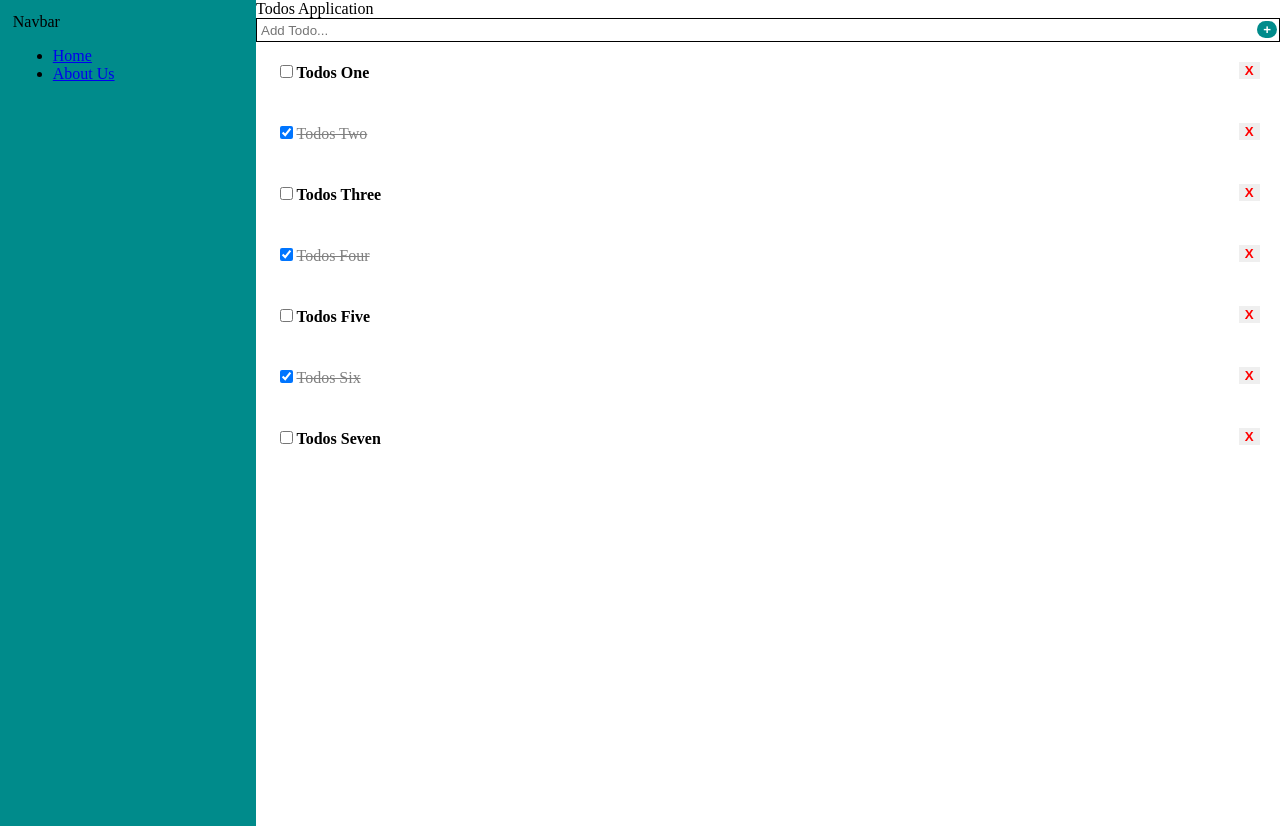
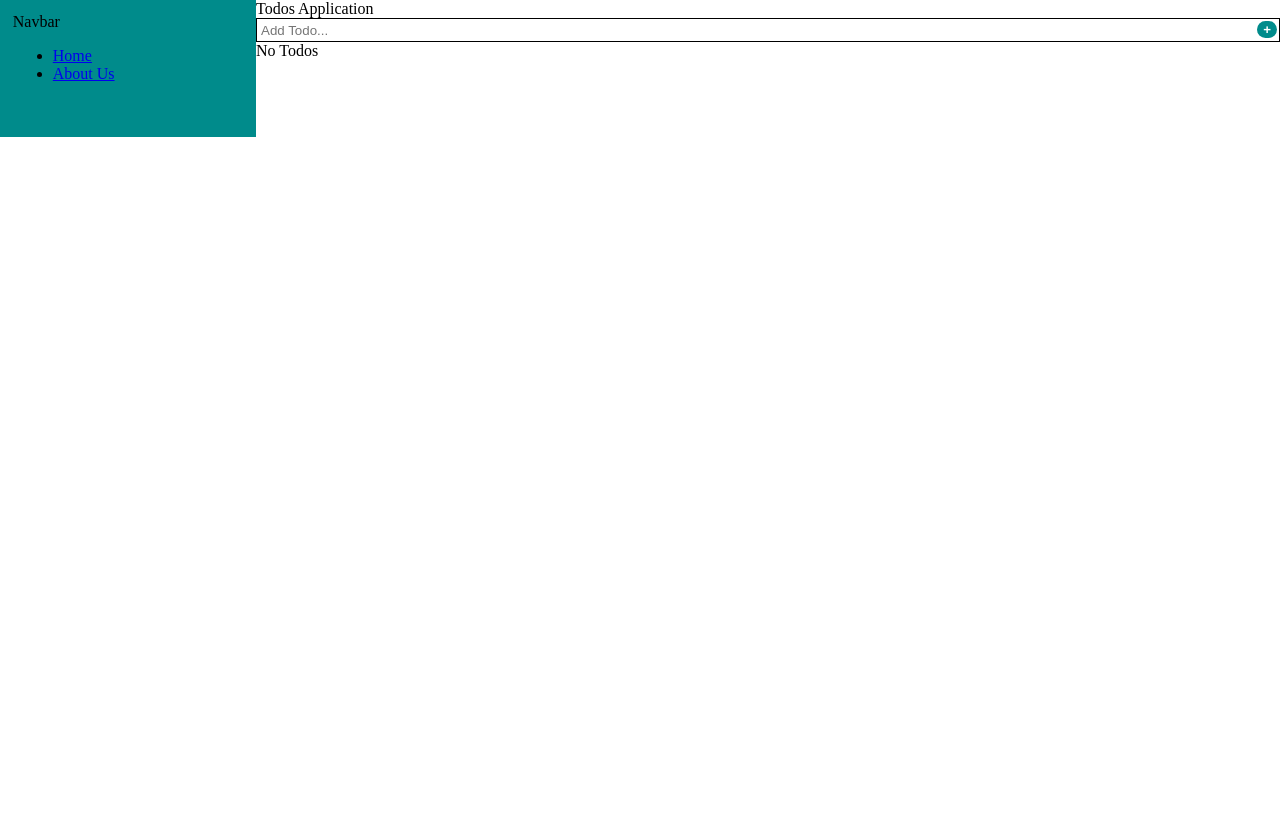
Before and after one commit to vikitaotiz/ReactTodoApp, a React (Create React App) app: page / in a window 1280 px wide. After the commit the page ends 800 px from the top, so only its background shows below. Built offline with nearby package versions, Linux system fonts and the light colour scheme.

Commit message:
Add localstorage to persist data

```diff
--- a/src/App.css
+++ b/src/App.css
@@ -1,7 +1,7 @@
 body {
   margin: 0;
   padding: 0;
-  height: 100vh;
+  height: 100%;
 }
 
 .grid {
@@ -14,7 +14,7 @@ body {
 }
 
 .full-height {
-  height: 100vh;
+  height: 100%;
 }
 
 .pad1 {
--- a/src/components/TodoContainer.js
+++ b/src/components/TodoContainer.js
@@ -1,4 +1,4 @@
-import { useState } from "react";
+import { useState, useEffect } from "react";
 import { BrowserRouter as Router, Route } from "react-router-dom";
 import Navbar from "./Navbar";
 import Header from "./Header";
@@ -7,15 +7,17 @@ import TodosList from "./TodosList";
 import About from "./About";
 
 const TodoContainer = () => {
-    const [todos, setTodos] = useState([
-        { id: 1, text: 'Todos One', completed: false },
-        { id: 2, text: 'Todos Two', completed: true },
-        { id: 3, text: 'Todos Three', completed: false },
-        { id: 4, text: 'Todos Four', completed: true },
-        { id: 5, text: 'Todos Five', completed: false },
-        { id: 6, text: 'Todos Six', completed: true },
-        { id: 7, text: 'Todos Seven', completed: false },
-    ]);
+
+    const [todos, setTodos] = useState([]);
+
+    useEffect(() => {
+        const data = localStorage.getItem('todos');
+        if (data) setTodos(JSON.parse(data));
+    }, []);
+
+    useEffect(() => {
+        localStorage.setItem('todos', JSON.stringify(todos))
+    }, [todos]);
 
     const toggleTodo = (id) => {
         setTodos(todos.map((todo) => todo.id === id ? { ...todo, completed: !todo.completed } : todo))
```
